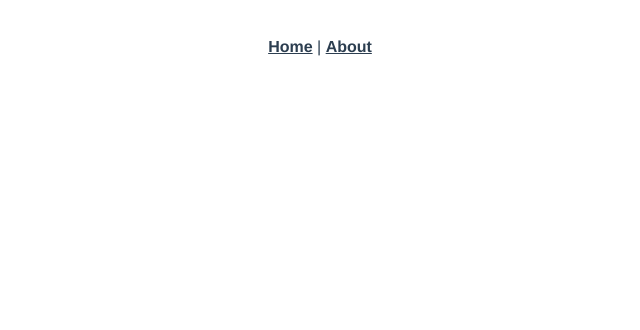
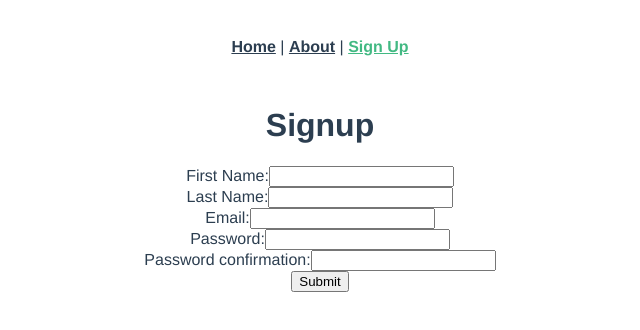
Before and after one commit to birdthechicken/capstone_drnk_vue_app, a Vue app: page /signup in a window 1280 px wide. Shown: the top 330 px of the page, without its empty margins (320-960 px from the left). Built offline with nearby package versions, Linux system fonts and the light colour scheme.

Commit message:
signup page created

```diff
--- a/package.json
+++ b/package.json
@@ -8,6 +8,7 @@
     "lint": "vue-cli-service lint"
   },
   "dependencies": {
+    "axios": "^0.19.0",
     "vue": "^2.6.10",
     "vue-router": "^3.0.3"
   },
--- a/src/App.vue
+++ b/src/App.vue
@@ -2,7 +2,8 @@
   <div id="app">
     <div id="nav">
       <router-link to="/">Home</router-link> |
-      <router-link to="/about">About</router-link>
+      <router-link to="/about">About</router-link> |
+      <router-link class="dropdown-item" to='/signup'>Sign Up</router-link>
     </div>
     <router-view/>
   </div>
--- a/src/main.js
+++ b/src/main.js
@@ -1,6 +1,15 @@
 import Vue from 'vue'
 import App from './App.vue'
 import router from './router'
+import axios from "axios";
+
+axios.defaults.baseURL =
+  process.env.NODE_ENV === "development" ? "http://localhost:3000" : "/";
+
+  var jwt = localStorage.getItem("jwt");
+if (jwt) {
+  axios.defaults.headers.common["Authorization"] = "Bearer " + jwt;
+}
 
 Vue.config.productionTip = false
 
--- a/src/router.js
+++ b/src/router.js
@@ -1,6 +1,8 @@
 import Vue from 'vue'
 import Router from 'vue-router'
 import Home from './views/Home.vue'
+import Signup from "./views/Signup.vue";
+import Login from "./views/Login.vue";
 
 Vue.use(Router)
 
@@ -8,20 +10,11 @@
   mode: 'history',
   base: process.env.BASE_URL,
   routes: [
-    {
-      path: '/',
-      name: 'home',
-      component: Home
-    },
-    {
-      path: '/about',
-      name: 'about',
-      // route level code-splitting
-      // this generates a separate chunk (about.[hash].js) for this route
-      // which is lazy-loaded when the route is visited.
+    { path: '/', name: 'home',component: Home },
+    { path: '/about', name: 'about',
       component: function () {
-        return import(/* webpackChunkName: "about" */ './views/About.vue')
-      }
-    }
+        return import(/* webpackChunkName: "about" */ './views/About.vue')}},
+    { path: '/signup', name: 'signup', component: Signup},
+    { path: "/login", name: "login", component: Login }
   ]
 })
--- a/src/views/Home.vue
+++ b/src/views/Home.vue
@@ -1,18 +1,20 @@
 <template>
   <div class="home">
-    <img alt="Vue logo" src="../assets/logo.png">
-    <HelloWorld msg="Welcome to Your Vue.js App"/>
+    <h1>{{ message }}</h1>
   </div>
 </template>
 
+<style>
+</style>
+
 <script>
-// @ is an alias to /src
-import HelloWorld from '@/components/HelloWorld.vue'
-
 export default {
-  name: 'home',
-  components: {
-    HelloWorld
-  }
-}
+  data: function() {
+    return {
+      message: "Welcome to Vue.js!"
+    };
+  },
+  created: function() {},
+  methods: {}
+};
 </script>
--- /dev/null
+++ b/src/views/Login.vue
@@ -0,0 +1,56 @@
+<template>
+  <div class="login">
+    <div class="container">
+      <form v-on:submit.prevent="submit()">
+        <h1>Login</h1>
+        <ul>
+          <li class="text-danger" v-for="error in errors">{{ error }}</li>
+        </ul>
+        <div class="form-group">
+          <label>Email:</label>
+          <input type="email" class="form-control" v-model="email">
+        </div>
+        <div class="form-group">
+          <label>Password:</label>
+          <input type="password" class="form-control" v-model="password">
+        </div>
+        <input type="submit" class="btn btn-primary" value="Submit">
+      </form>
+    </div>
+  </div>
+</template>
+
+<script>
+import axios from "axios";
+
+export default {
+  data: function() {
+    return {
+      email: "",
+      password: "",
+      errors: []
+    };
+  },
+  methods: {
+    submit: function() {
+      var params = {
+        email: this.email,
+        password: this.password
+      };
+      axios
+        .post("/api/sessions", params)
+        .then(response => {
+          axios.defaults.headers.common["Authorization"] =
+            "Bearer " + response.data.jwt;
+          localStorage.setItem("jwt", response.data.jwt);
+          this.$router.push("/");
+        })
+        .catch(error => {
+          this.errors = ["Invalid email or password."];
+          this.email = "";
+          this.password = "";
+        });
+    }
+  }
+};
+</script>
--- /dev/null
+++ b/src/views/Signup.vue
@@ -0,0 +1,69 @@
+<template>
+  <div class="signup">
+    <div class="container">
+      <form v-on:submit.prevent="submit()">
+        <h1>Signup</h1>
+        <ul>
+          <li class="text-danger" v-for="error in errors">{{ error }}</li>
+        </ul>
+        <div class="form-group">
+          <label> First Name:</label>
+          <input type="text" class="form-control" v-model="firstName">
+        </div>
+         <div class="form-group">
+          <label> Last Name:</label>
+          <input type="text" class="form-control" v-model="lastName">
+        </div>
+        <div class="form-group">
+          <label>Email:</label>
+          <input type="email" class="form-control" v-model="email">
+        </div>
+        <div class="form-group">
+          <label>Password:</label>
+          <input type="password" class="form-control" v-model="password">
+        </div>
+        <div class="form-group">
+          <label>Password confirmation:</label>
+          <input type="password" class="form-control" v-model="passwordConfirmation">
+        </div>
+        <input type="submit" class="btn btn-primary" value="Submit">
+      </form>
+    </div>
+  </div>
+</template>
+
+<script>
+import axios from "axios";
+
+export default {
+  data: function() {
+    return {
+      firstName: "",
+      lastName: "",
+      email: "",
+      password: "",
+      passwordConfirmation: "",
+      errors: []
+    };
+  },
+  methods: {
+    submit: function() {
+      var params = {
+        firstName: this.firstName,
+        lastName: this.lastName,
+        email: this.email,
+        password: this.password,
+        password_confirmation: this.passwordConfirmation
+      };
+      axios
+        .post("/api/users", params)
+        .then(response => {
+          this.$router.push("/login");
+        })
+        .catch(error => {
+          this.errors = error.response.data.errors;
+        });
+    }
+  }
+};
+</script>
```
Also changed, not shown: 1 other file (tests, documents, lock files or other folders).
